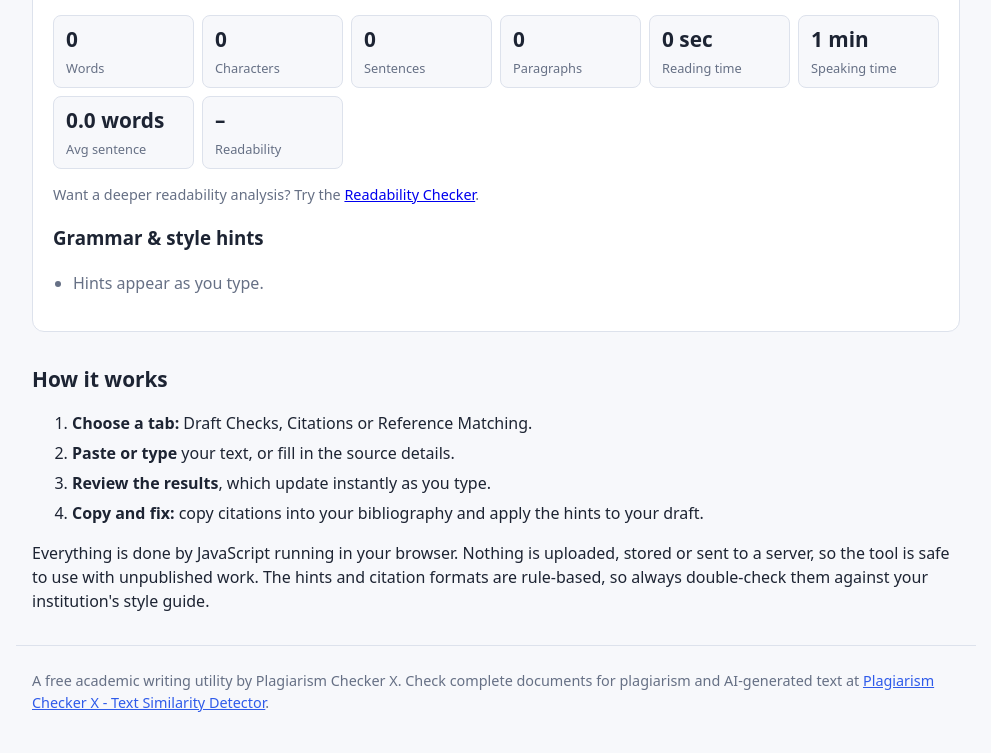
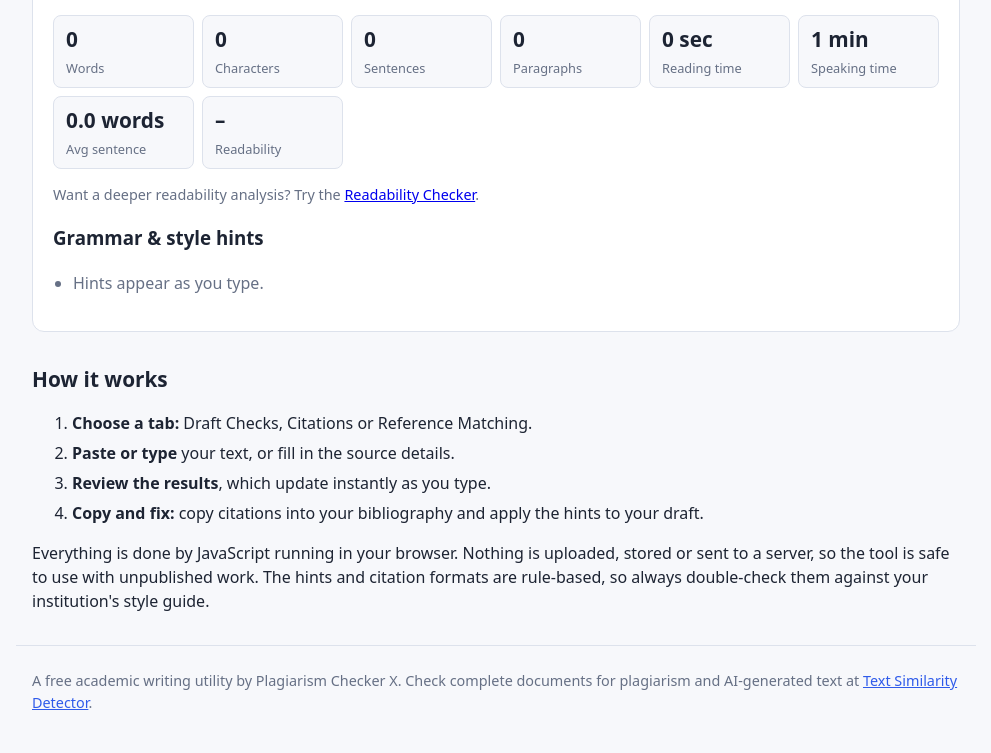
Before and after one commit to plagiarismcheckerx/plagx-writing-companion-streamlit, a plain HTML site: page index.html in a window 1280 px wide. Shown: the part 706-1459 px from the top of the page, without its empty margins (144-1135 px from the left). Drawn offline with Linux system fonts and the light colour scheme.

Commit message:
Shorten Text Similarity Detector link text

```diff
--- a/index.html
+++ b/index.html
@@ -81,7 +81,7 @@
 <footer>
   A free academic writing utility by Plagiarism Checker X.
   Check complete documents for plagiarism and AI-generated text at
-  <a target="_blank" rel="noopener" href="https://plagiarismcheckerx.com/?utm_source=streamlit&amp;utm_medium=referral&amp;utm_campaign=writing_companion">Plagiarism Checker X - Text Similarity Detector</a>.
+  <a target="_blank" rel="noopener" href="https://plagiarismcheckerx.com/?utm_source=streamlit&amp;utm_medium=referral&amp;utm_campaign=writing_companion">Text Similarity Detector</a>.
 </footer>
 <script src="app.js"></script>
 </body>
```
